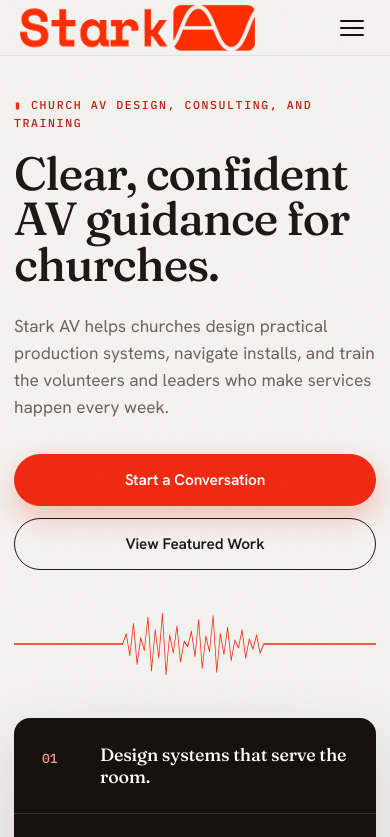
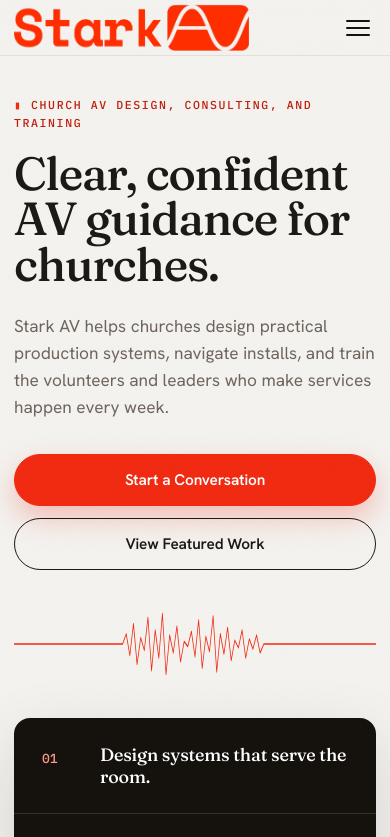
Before and after one commit to Jordan1022/StarkAV, a website: page index.html in a window 390 px wide. Shown: the top 837 px of the page. Drawn offline with Linux system fonts and the light colour scheme.

Commit message:
Align header content with page column width
Wrap header contents in .header-inner with the same min(maxw, 100% - 40px)
constraint as .section, so logo and nav stay in column with body content
on both desktop and mobile instead of bleeding to the viewport edge.

```diff
--- a/index.html
+++ b/index.html
@@ -71,6 +71,7 @@
   </head>
   <body>
     <header class="site-header" aria-label="Site header">
+      <div class="header-inner">
         <div class="header-left">
           <a class="brand" href="#top" aria-label="Stark AV home">
             <img src="/public/brand/stark-av-logo-trimmed.png" alt="Stark AV" width="1055" height="211">
@@ -88,6 +89,7 @@
           <button class="nav-toggle" aria-label="Open menu" aria-expanded="false" aria-controls="mobile-nav">
             <span></span><span></span><span></span>
           </button>
+        </div>
       </div>
     </header>
 
--- a/styles.css
+++ b/styles.css
@@ -69,27 +69,32 @@
   position: sticky;
   top: 0;
   z-index: 20;
-  display: flex;
-  align-items: stretch;
-  justify-content: space-between;
   height: 64px;
-  padding: 0;
   background: rgba(244, 243, 240, 0.78);
   border-bottom: 1px solid rgba(227, 222, 216, 0.9);
   backdrop-filter: blur(18px) saturate(1.2);
   -webkit-backdrop-filter: blur(18px) saturate(1.2);
 }
 
+.header-inner {
+  width: min(var(--maxw), calc(100% - 40px));
+  margin: 0 auto;
+  height: 100%;
+  display: flex;
+  align-items: stretch;
+  justify-content: space-between;
+}
+
 .header-left {
   display: flex;
   align-items: stretch;
-  padding: 4px var(--gutter);
+  padding: 4px 0;
 }
 
 .header-right {
   display: flex;
   align-items: center;
-  padding: 0 var(--gutter);
+  gap: clamp(12px, 2.4vw, 30px);
 }
 
 .brand {
@@ -883,17 +888,10 @@
 @media (max-width: 720px) {
   .site-header {
     height: 56px;
-    flex-direction: row;
-    align-items: stretch;
   }
 
-  .header-left {
-    padding: 4px var(--gutter);
-  }
-
-  .header-right {
-    padding: 0 var(--gutter);
-    align-items: center;
+  .header-inner {
+    width: min(var(--maxw), calc(100% - 28px));
   }
 
   .site-nav {
```
Lines whose indentation alone changed are shown as unchanged.
